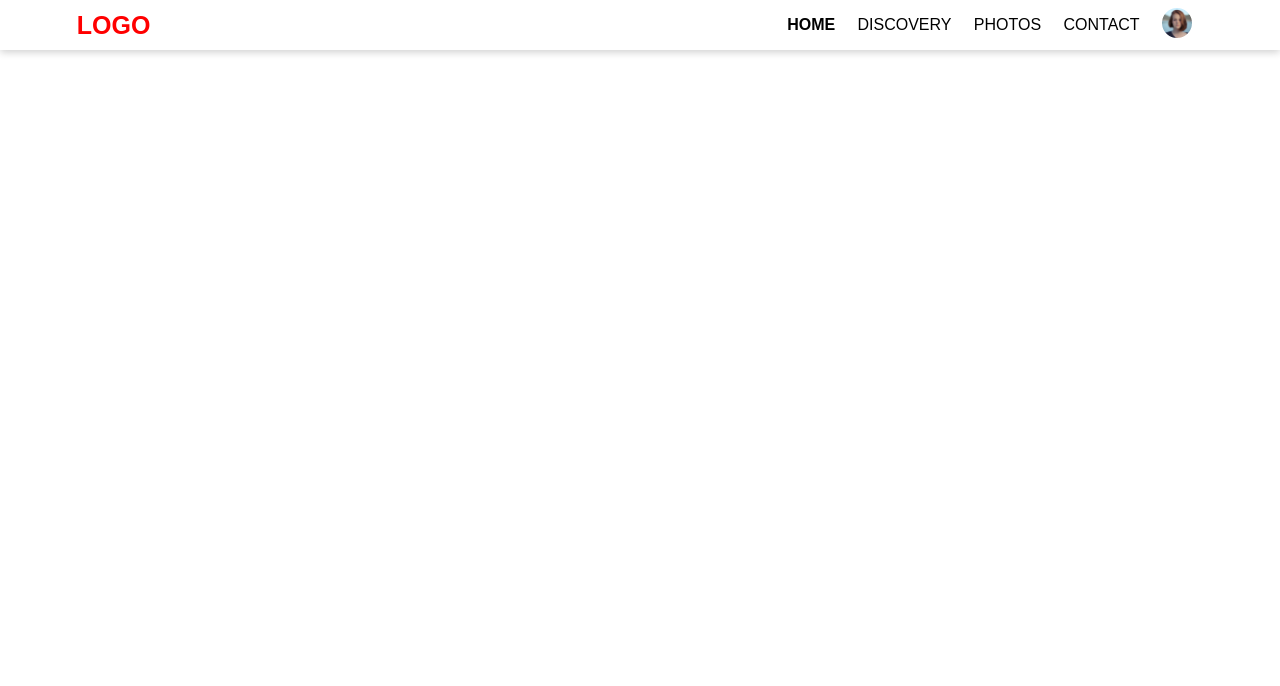
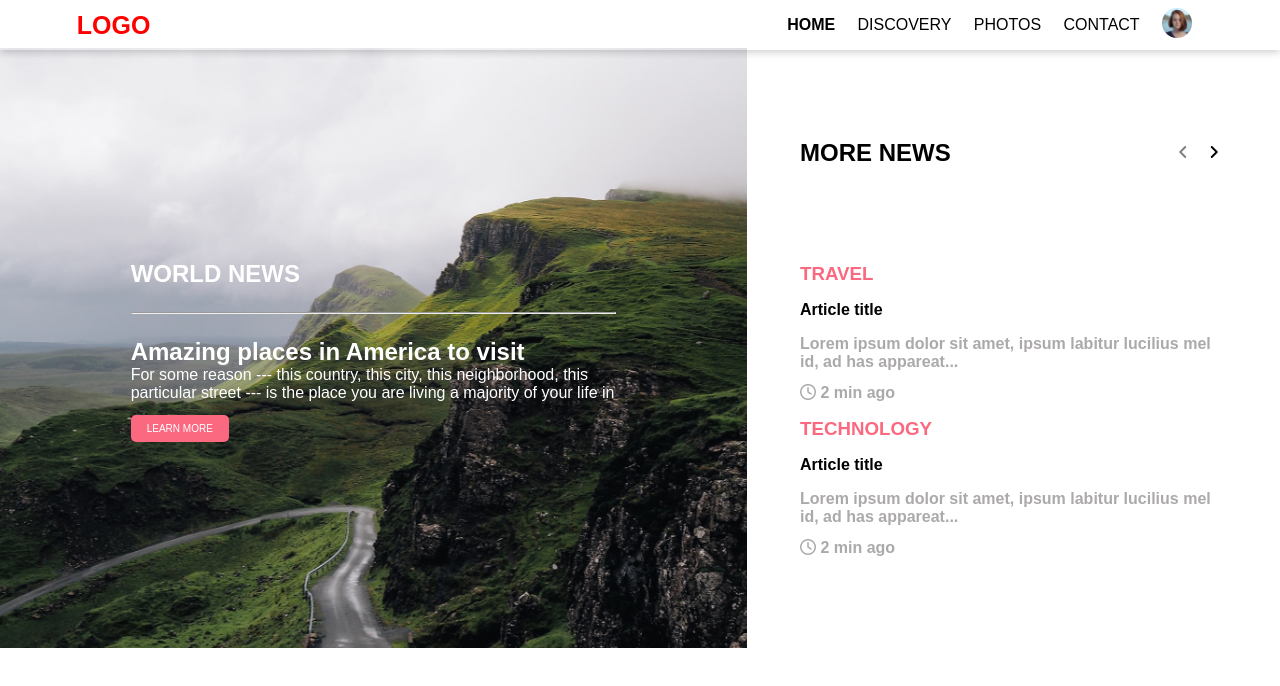
Before and after one commit to jaba777/Project-Of-Unilab, a plain HTML site: page index.html in a window 1280 px wide. Drawn offline with Linux system fonts and the light colour scheme.

Commit message:
add section

```diff
--- a/css/main.css
+++ b/css/main.css
@@ -41,3 +41,99 @@ h1{
 .header-menu li:hover{
     font-weight: bold;
 }
+
+.discover{
+    width: 100%;
+    margin-top: 3rem;
+    display: flex;
+    font-family: sans-serif;
+}
+.world-news{
+    width: 840px;
+    height: 600px;
+    background-image: url("../Image/Amazingplace.png");
+    background-repeat: no-repeat;
+    background-size: cover;
+    background-position: center;
+    max-width: 100%;
+    object-fit: cover;
+    display: flex;
+    align-items: center;
+    justify-content: center;
+
+}
+
+
+.world-news_box{
+    width: 65%;
+    color: #fff;
+    max-width: 90%;
+}
+
+.world-news_box .first-h2,
+hr{
+    margin-bottom: 1.5rem;
+}
+.world-news_box div{
+    padding-top: 1rem;
+}
+.world-news_box a{
+    color: #fff;
+    text-decoration: none;
+    background-color: #FA6980;
+    font-size: 10px;
+    font-family: sans-serif;
+    padding: 0.5rem 1rem;
+    border-radius: 5px;
+}
+
+.more-news{
+    width: 600px;
+    max-width: 100%;
+    display: flex;
+    align-items: center;
+    justify-content: center;
+}
+
+
+
+.more-news_box{
+    width: 80%;
+    max-width: 100%;
+    display: flex;
+    flex-direction: column;
+}
+
+
+.news-container{
+    display: flex;
+    align-items: center;
+    justify-content: space-between;
+    margin-bottom: 5rem;
+}
+.news-icon span{
+    padding: 0 0.5rem;
+}
+
+.news-icon .left{
+    opacity: 0.5;
+}
+
+.article-title{
+    margin-top: 1rem;
+}
+
+.article-title h3{
+    color: #FA6980;
+    margin-bottom: 1rem;
+}
+
+.article-title h4{
+    margin-bottom: 1rem;
+}
+
+.article-title p{
+    color: rgb(172, 169, 169);
+    font-weight: bold;
+    margin-top: 0.8rem;
+}
--- a/index.html
+++ b/index.html
@@ -6,6 +6,7 @@
     <meta name="viewport" content="width=device-width, initial-scale=1.0">
     <title>Document</title>
     <link rel="stylesheet" href="./css/main.css">
+    <script src="https://kit.fontawesome.com/26d4a64054.js" crossorigin="anonymous"></script>
     <script src="./JS/app.js" defer></script>
 </head>
 <body>
@@ -28,10 +29,47 @@
 
         <section class="discover">
             <div class="world-news">
+                <div class="world-news_box">
+                    <h2 class="first-h2">WORLD NEWS</h2>
+                    <hr>
+                    <h2>Amazing places in America to visit</h2>
+                    <p>For some reason --- this country, this city, this neighborhood, this particular street
+                        --- is the place you are living a majority of your life in
+                    </p>
+                    <div><a href="#">LEARN MORE</a></div>
+                </div>
+            </div>
+            <div class="more-news">
+                <div class="more-news_box">
+
+                        <div class="news-container">
+                            <h2>MORE NEWS</h2>
+                            <div class="news-icon">
+                               <span class="left"><i class="fas fa-angle-left"></i></span>
+                               <span class="right"><i class="fas fa-angle-right"></i></span>
+                            </div>
+                        </div>
+
+                    <div class="article-title">
+                        <h3>TRAVEL</h3>
+                        <h4>Article title</h4>
+                        <p>Lorem ipsum dolor sit amet, ipsum labitur lucilius mel id, ad has appareat...</p>
+                        <p><span><i class="far fa-clock"></i></span> 2 min ago</p>
+                    </div>
+
+                    <div class="article-title">
+                        <h3>TECHNOLOGY</h3>
+                        <h4>Article title</h4>
+                        <p>Lorem ipsum dolor sit amet, ipsum labitur lucilius mel id, ad has appareat...</p>
+                        <p><span><i class="far fa-clock"></i></span> 2 min ago</p>
+                    </div>
+
+                </div>
 
             </div>
         </section>
 
     </main>
+
 </body>
 </html>
```
Also changed, not shown: Image/Amazingplace.png (renamed from Image/Amazing place.png), Image/Image.jpg (added).
